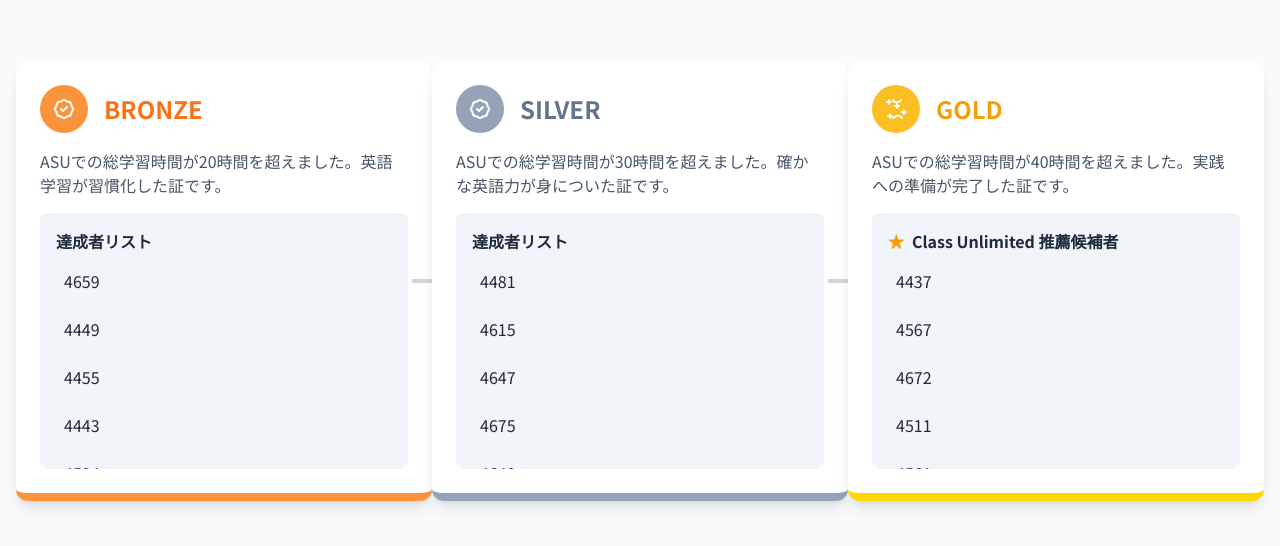
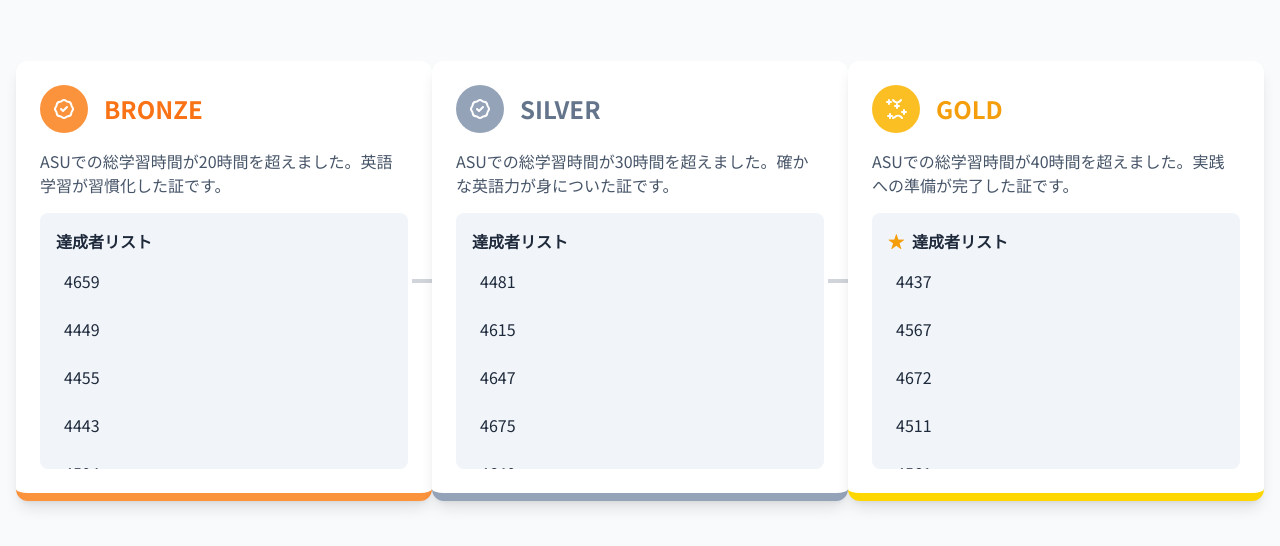
Before and after one commit to ALC-Talent-Pipeline/Unlimited_JCOM, a plain HTML site: page index.html in a window 1280 px wide. Shown: the part 187-733 px from the top of the page. Drawn offline with nearby package versions, Linux system fonts and the light colour scheme.

Commit message:
Update index.html

```diff
--- a/index.html
+++ b/index.html
@@ -149,7 +149,7 @@
                      <div class="bg-slate-100 rounded-lg p-4 h-64 overflow-y-auto">
                         <h4 class="font-bold mb-2 flex items-center">
                             <span class="text-amber-500 mr-2">★</span>
-                            Class Unlimited 推薦候補者
+                            達成者リスト
                         </h4>
                         <ul class="space-y-2">
                             <li class="student-list-item p-2 rounded-md">4437</li>
```
